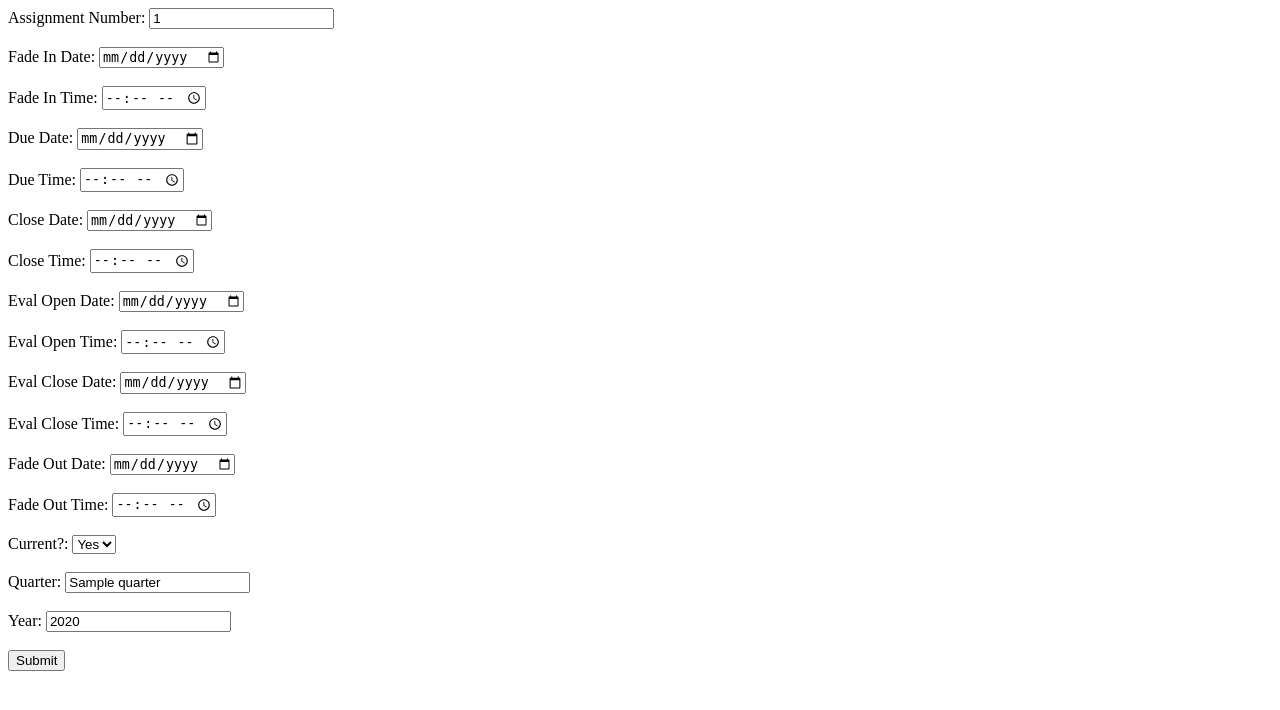
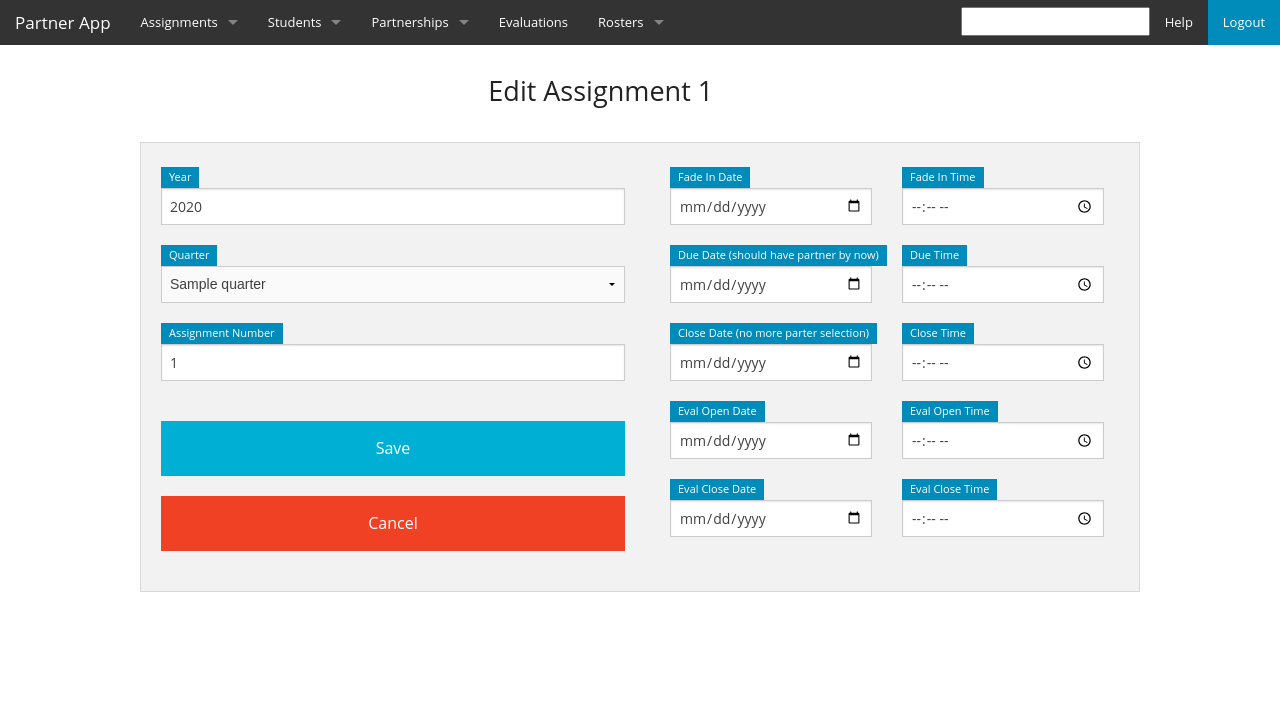
Before and after one commit to austinsherron/partner_app, a Python web app: template templates/admin_assignment_edit.html in a window 1280 px wide. Shown: the top 710 px of the page. Run offline with Jinja, Linux system fonts and the light colour scheme; the template is opened without the code that fills it: most values are stand-ins (such as "Sample title", 1, 10 or a date in 2020).

Commit message:
merge AddAssignment and EditAssignment post method; AddAssignment is parameterized to handle adding and editing assignments; stylize assignment edit page

```diff
--- a/templates/admin_assignment_edit.html
+++ b/templates/admin_assignment_edit.html
@@ -1,75 +1,112 @@
-<!DOCTYPE html>
-<html>
-  <body>
-	<form action="/admin/assignment/edit" method="post" enctype="multipart/form-data">
-	  <label>Assignment Number:</label>
-	  <input name="number" value="{{ a.number }}">
-	  <br>
-	  <br>
-	  <label>Fade In Date:</label>
-	  <input type="date" name="fade_in_date" value="{{ fid }}">
-	  <br>
-	  <br>
-	  <label>Fade In Time:</label>
-	  <input type="time" name="fade_in_time" value="{{ fit }}">
-	  <br>
-	  <br>
-	  <label>Due Date:</label>
-	  <input type="date" name="due_date" value="{{ dd }}">
-	  <br>
-	  <br>
-	  <label>Due Time:</label>
-	  <input type="time" name="due_time" value="{{ dt }}">
-	  <br>
-	  <br>
-	  <label>Close Date:</label>
-	  <input type="date" name="close_date" value="{{ cd }}">
-	  <br>
-	  <br>
-	  <label>Close Time:</label>
-	  <input type="time" name="close_time" value="{{ ct }}">
-	  <br>
-	  <br>
-	  <label>Eval Open Date:</label>
-	  <input type="date" name="eval_open_date" value="{{ eod }}">
-	  <br>
-	  <br>
-	  <label>Eval Open Time:</label>
-	  <input type="time" name="eval_open_time" value="{{ eot }}">
-	  <br>
-	  <br>
-	  <label>Eval Close Date:</label>
-	  <input type="date" name="eval_date" value="{{ ecd }}">
-	  <br>
-	  <br>
-	  <label>Eval Close Time:</label>
-	  <input type="time" name="eval_time" value="{{ ect }}">
-	  <br>
-	  <br>
-	  <label>Fade Out Date:</label>
-	  <input type="date" name="fade_out_date" value="{{ fod }}">
-	  <br>
-	  <br>
-	  <label>Fade Out Time:</label>
-	  <input type="time" name="fade_out_time" value="{{ fot }}">
-	  <br>
-	  <br>
-	  <label>Current?:</label>
-	  <select name="current">
-		<option value="True">Yes</option>
-		<option value="False">No</option>
-	  </select>
-	  <br>
-	  <br>
-	  <label>Quarter:</label>
-	  <input name="quarter" value="{{ a.quarter }}" readonly>
-	  <br>
-	  <br>
-	  <label>Year:</label>
-	  <input name="year" value="{{ a.year }}" readonly>
-	  <br>
-	  <br>
-	  <input type="submit" value="Submit">
-	</form>
-  </body>
-</html>
+{% extends 'templates/admin_common.html' %}
+{% block content %}
+
+<div class="row">
+
+	<br>
+
+	{% if message %}
+		<div class="small-12 columns">
+			<h3 class="text-center">{{ message }}</h3>
+		</div>
+	{% endif %}
+
+	<div class="small-4 columns small-offset-4">
+		<h3 class="small-centered">Edit Assignment {{ number }}</h3>
+		<br>
+	</div>
+
+	<div class="small-12 columns panel">
+		<div class="row">
+
+			<form action="/admin/assignment/add?edit=True" method="post" enctype="multipart/form-data">
+				<div class="small-6 columns">
+					<div>
+						<span class="label">Year</span><br>
+						<input type="number" name="year" value="{{ year }}" />
+					</div>
+					<div>
+						<span class="label">Quarter</span><br>
+						<select name="quarter">
+							{% for num,name in quarters %}
+								{% if num == quarter %}
+									<option value="{{ num }}" selected>{{ name }}</option>
+								{% else %}
+									<option value="{{ num }}">{{ name }}</option>
+								{% endif %}
+							{% endfor %}
+						</select>
+					</div>
+			  		<div>
+						<span class="label">Assignment Number</span><br>
+						<input name="assign_num" type="number" value="{{ number }}"/>
+			  		</div>
+					<br>
+					<input class="button expand" type="submit" value="Save">
+					<a class="button expand alert" href="/admin/assignment/view">Cancel</a>
+				</div>
+
+				<div class="small-6 columns">
+					<div class="rows">
+						<div class="small-6 columns">
+						<span class="label">Fade In Date</span><br>
+							<input name="fade_in_date" type="date" value="{{ fid }}">
+						</div>
+						<div class="small-6 columns">
+							<span class="label">Fade In Time</span><br>
+							<input name="fade_in_time" type="time" value="{{ fit }}">
+						</div>
+					</div>
+
+					<div class="small-6 columns">
+						<span class="label">Due Date (should have partner by now)</span><br>
+						<input name="due_date" type="date" value="{{ dd }}">
+					</div>
+					<div class="small-6 columns">
+						<span class="label">Due Time</span><br>
+						<input name="due_time" type="time" value="{{ dt }}">
+					</div>
+
+					<div class="small-6 columns">
+						<span class="label">Close Date (no more parter selection)</span><br>
+						<input name="close_date" type="date" value="{{ cd }}">
+					</div>
+					<div class="small-6 columns">
+						<span class="label">Close Time</span><br>
+						<input name="close_time" type="time" value="{{ ct }}">
+					</div>
+
+					<div class="small-6 columns">
+						<span class="label">Eval Open Date</span><br>
+						<input name="eval_open_date" type="date" value="{{ eod }}">
+					</div>
+					<div class="small-6 columns">
+						<span class="label">Eval Open Time</span><br>
+						<input name="eval_open_time" type="time" value="{{ eot }}">
+					</div>
+
+					<div class="small-6 columns">
+						<span class="label">Eval Close Date</span><br>
+						<input name="eval_date" type="date" value="{{ ecd }}">
+					</div>
+					<div class="small-6 columns">
+						<span class="label">Eval Close Time</span><br>
+						<input name="eval_time" type="time" value="{{ ect }}">
+					</div>
+
+					<!-- Not currently used -->
+
+					<div style="display: none">
+						<span class="label">Fade Out Date/Time</span><br>
+						<div><input name="fade_out_date" type="date" value="{{ year }}-01-01"></div>
+						<div><input name="fade_out_time" type="time" value="00:00"></div>
+					</div>
+
+				</div>
+			</form>
+			<br>
+		</div>
+	</div>
+</div>
+
+{% endblock %}
--- a/templates/admin_assignment_view.html
+++ b/templates/admin_assignment_view.html
@@ -6,7 +6,7 @@
 	<br>
 
 	<div class="small-12 columns">
-		<h3 class="text-center">Viewing assignments for {{ quarter }} {{ year }}</h3>
+		<h3 class="text-center">Viewing assignments for {{ quarter_name }} {{ year }}</h3>
 	</div>
 
 	<div class="small-12 columns panel">
@@ -19,7 +19,7 @@
 			<th class="text-center">Close Date/Time</th>
 			<th class="text-center">Eval Open Date/Time</th>
 			<th class="text-center">Eval Close Date/Time</th>
-			<th class="text-center">Current?</th>
+			<th class="text-center">Edit</th>
 		  </tr>
 		{% for assignment in assignments %}
 			<tr>
```
Also changed, not shown: admin.py (+54 -113 lines), 1 other file.
